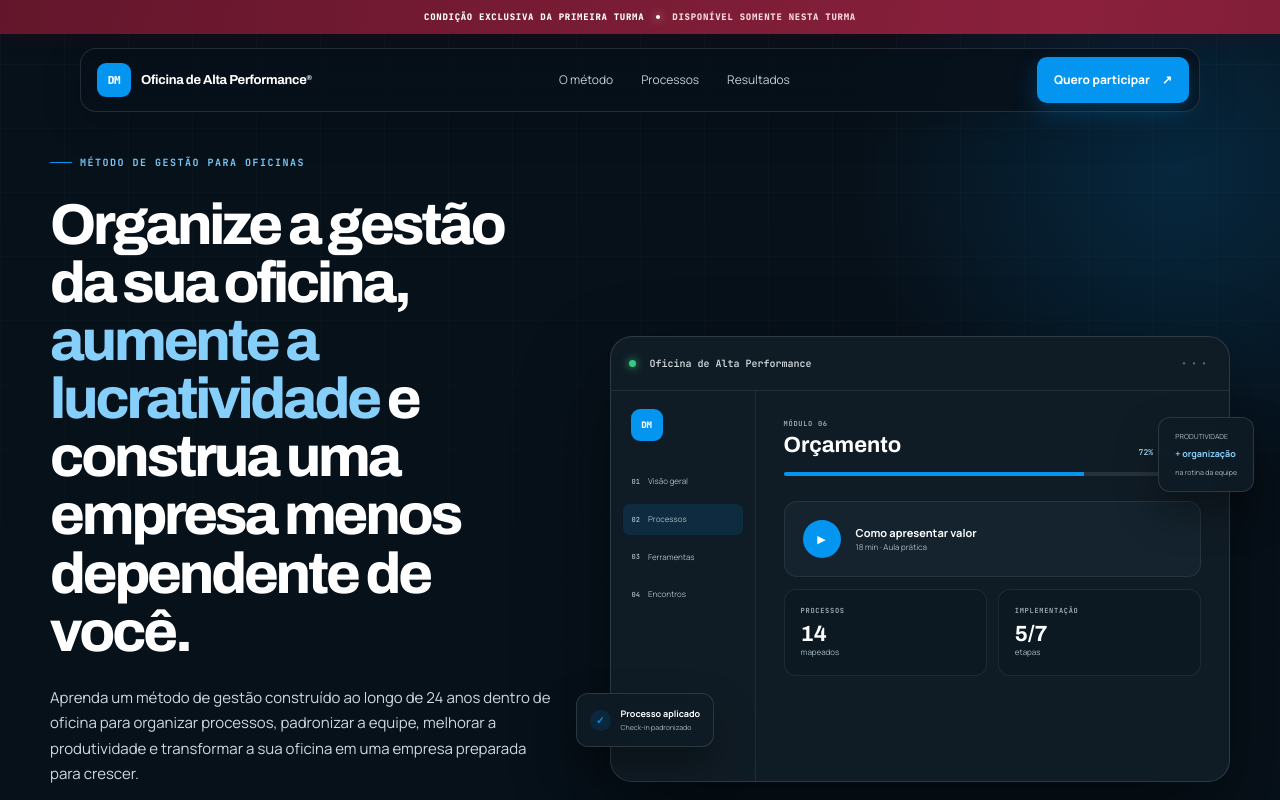
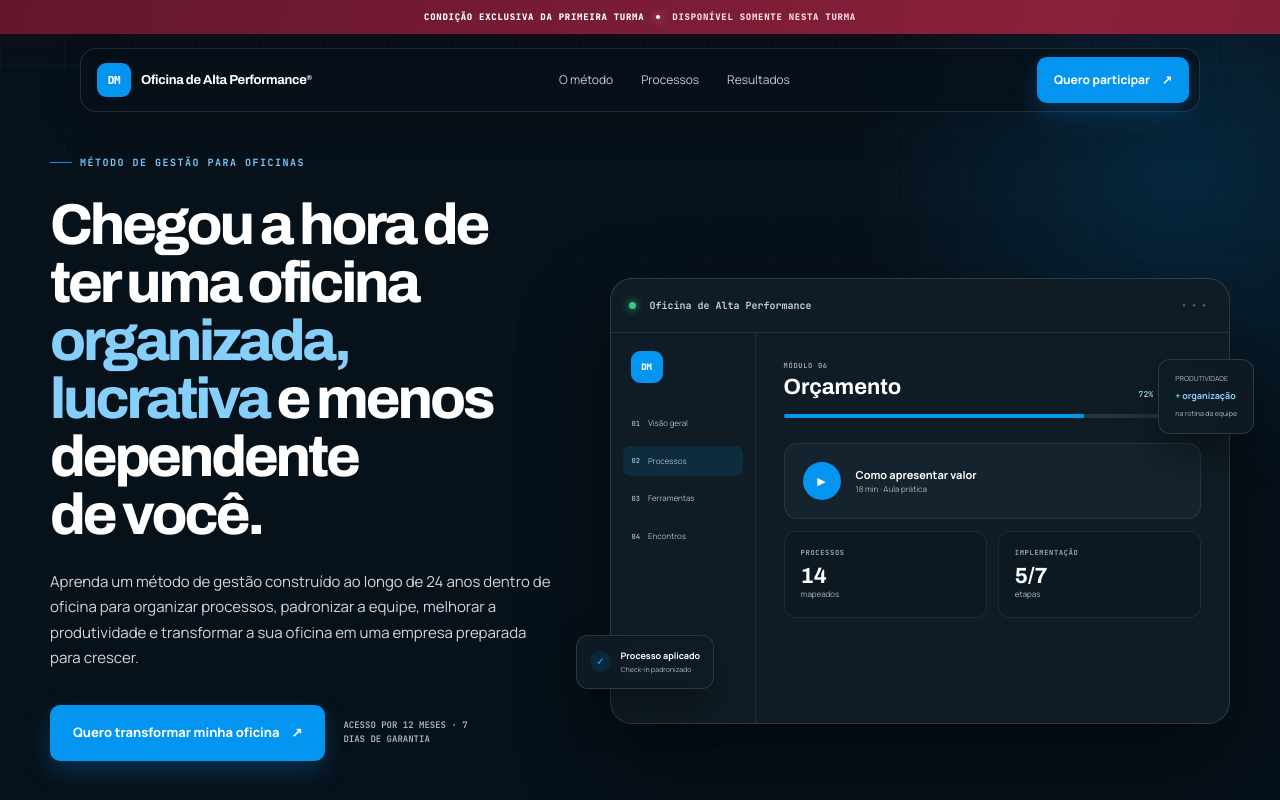
Before and after one commit to cezarhlima1/diegomensor, a Next.js app: page /oficinadealtaperformance in a window 1280 px wide. Shown: the top 800 px of the page. Built offline with nearby package versions, Linux system fonts and the light colour scheme.

Commit message:
atualiza headline da landing

```diff
--- a/components/oficina-alta-performance/OficinaAltaPerformance.tsx
+++ b/components/oficina-alta-performance/OficinaAltaPerformance.tsx
@@ -107,7 +107,7 @@ export default function OficinaAltaPerformance() {
           <div className={styles.heroGrid}>
             <div className={`${styles.heroCopy} ${styles.reveal}`}>
               <span className={styles.eyebrow}>Método de gestão para oficinas</span>
-              <h1>Organize a gestão da sua oficina, <em>aumente a lucratividade</em> e construa uma empresa menos dependente de você.</h1>
+              <h1>Chegou a hora de ter uma oficina <em>organizada, lucrativa</em> e menos dependente de você.</h1>
               <p>
                 Aprenda um método de gestão construído ao longo de 24 anos dentro de oficina
                 para organizar processos, padronizar a equipe, melhorar a produtividade e
```
